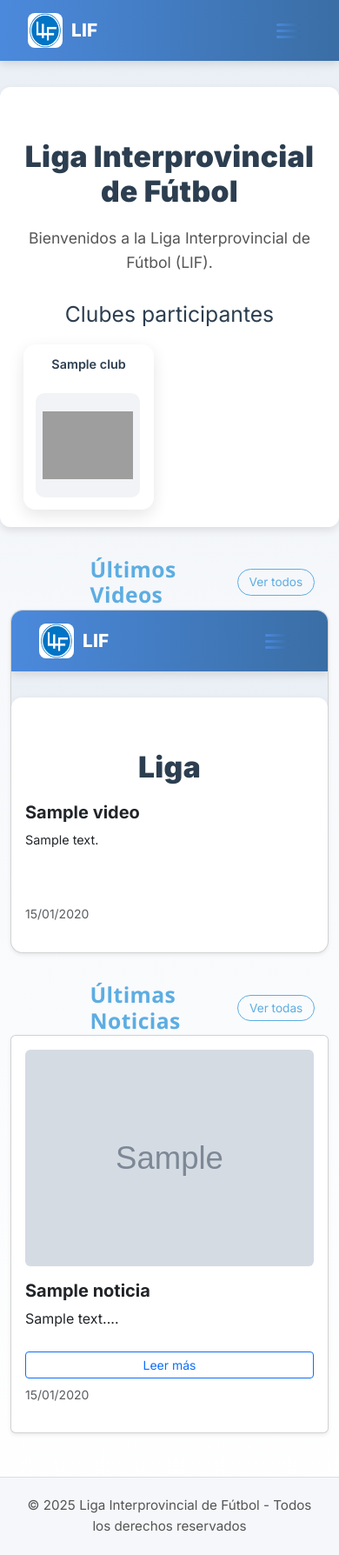
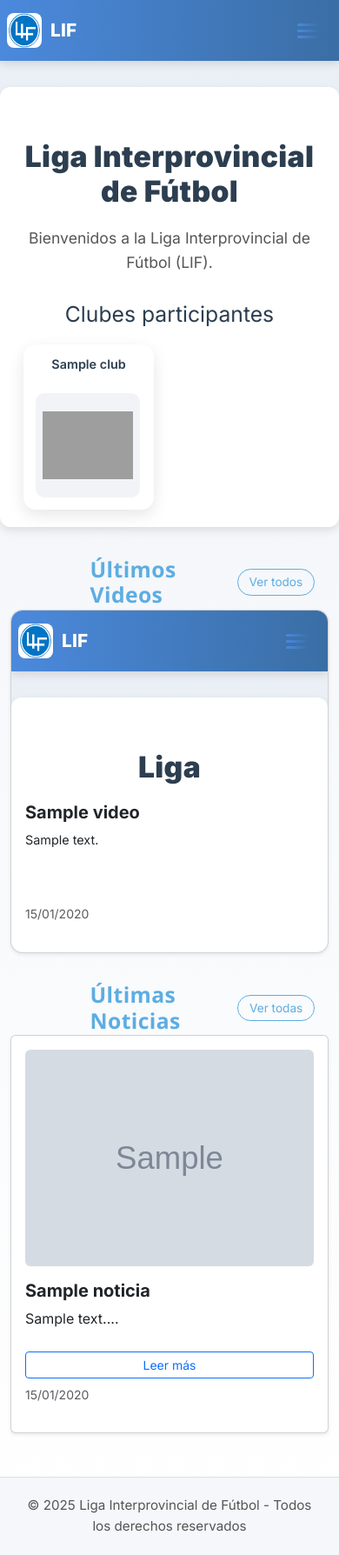
Before and after one commit to suarezcaffdeveloper/LIF, a Flask app: page / in a window 390 px wide. Shown: the whole page at 87% size. Run offline with Flask 3, Linux system fonts and the light colour scheme; tables that the repository leaves empty hold one stand-in row (values such as "Sample post"); grey boxes marked "Sample" are stand-in pictures; grey boxes are pictures that could not be loaded.

Commit message:
Corrijo nav que ocupe siempre todo el ancho de la pantalla

```diff
--- a/app/templates/base.html
+++ b/app/templates/base.html
@@ -175,6 +175,21 @@
             top: 0;
             z-index: 100;
             font-family: 'Inter', 'Roboto', Arial, sans-serif;
+            width: 100vw;
+            min-width: 100vw;
+            left: 0;
+            margin: 0;
+            box-sizing: border-box;
+        }
+        @media (max-width: 600px) {
+            .navbar {
+                padding: 0.8rem 8px;
+                width: 100vw;
+                min-width: 100vw;
+                left: 0;
+                margin: 0;
+                box-sizing: border-box;
+            }
         }
 
         .navbar-logo {
```
